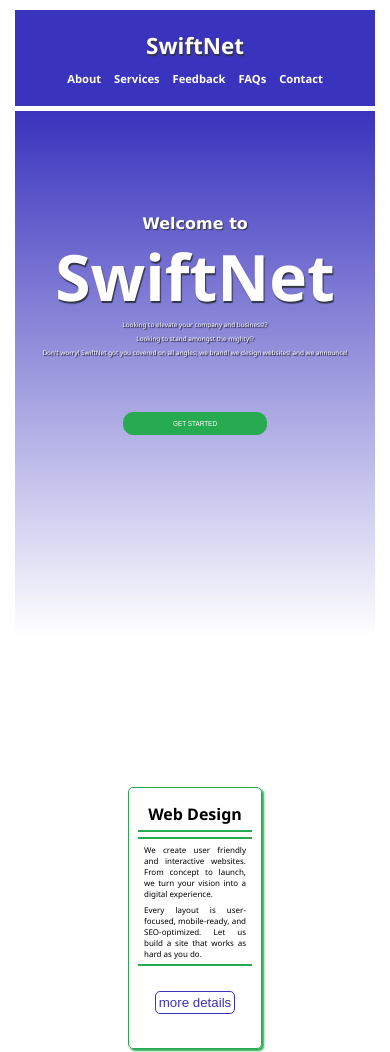
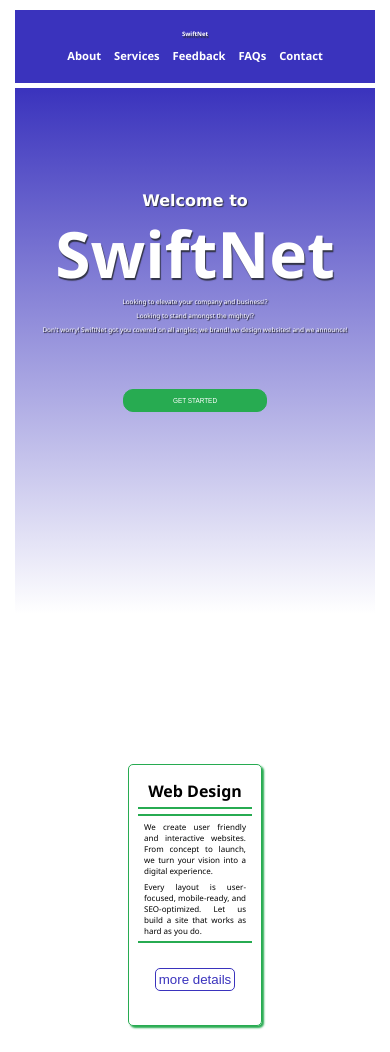
Before and after one commit to BambiReborn/SwiftNet-Task4, a plain HTML site: page index.html in a window 390 px wide. Shown: the top 1052 px of the page. Drawn offline with Linux system fonts and the light colour scheme.

Commit message:
mobile 2

```diff
--- a/style.css
+++ b/style.css
@@ -38,6 +38,7 @@ header{
     align-items: center;
     font-family: 'Segoe UI', Tahoma, Geneva, Verdana, sans-serif;
     height: 60vh;
+    /* margin-top: 10px; */
     padding: 10px;
     animation: SlideFromBottom 2s ease-in-out;
     background: linear-gradient(to top, white, var(--color-1));
@@ -61,7 +62,7 @@ h3{
     text-shadow: 1px 1px 1px var(--text-color);
     font-family: lucida Grande;
     font-size: 3em;
-    margin-top: 150px;
+    margin-top: 200px;
     margin-bottom: 0px;
 }
 
@@ -129,6 +130,7 @@ h3{
     flex-direction: row;
     justify-content: space-evenly;
     align-items: center;
+    margin-bottom: 40px;
     color: black;
     animation: SlideFromBottom 2s ease-in-out;
     font-family:'Segoe UI', Tahoma, Geneva, Verdana, sans-serif
@@ -327,3 +329,16 @@ h3{
         font-size: 0.7em;
     }
 }
+
+/*mobile 2*/
+@media (max-width: 425px){
+    header{
+        display: flex;
+        flex-direction: column;
+        justify-content: space-between;
+        align-items: center;
+    }
+    #logo{
+        font-size: 0.2em;
+    }
+}
```
